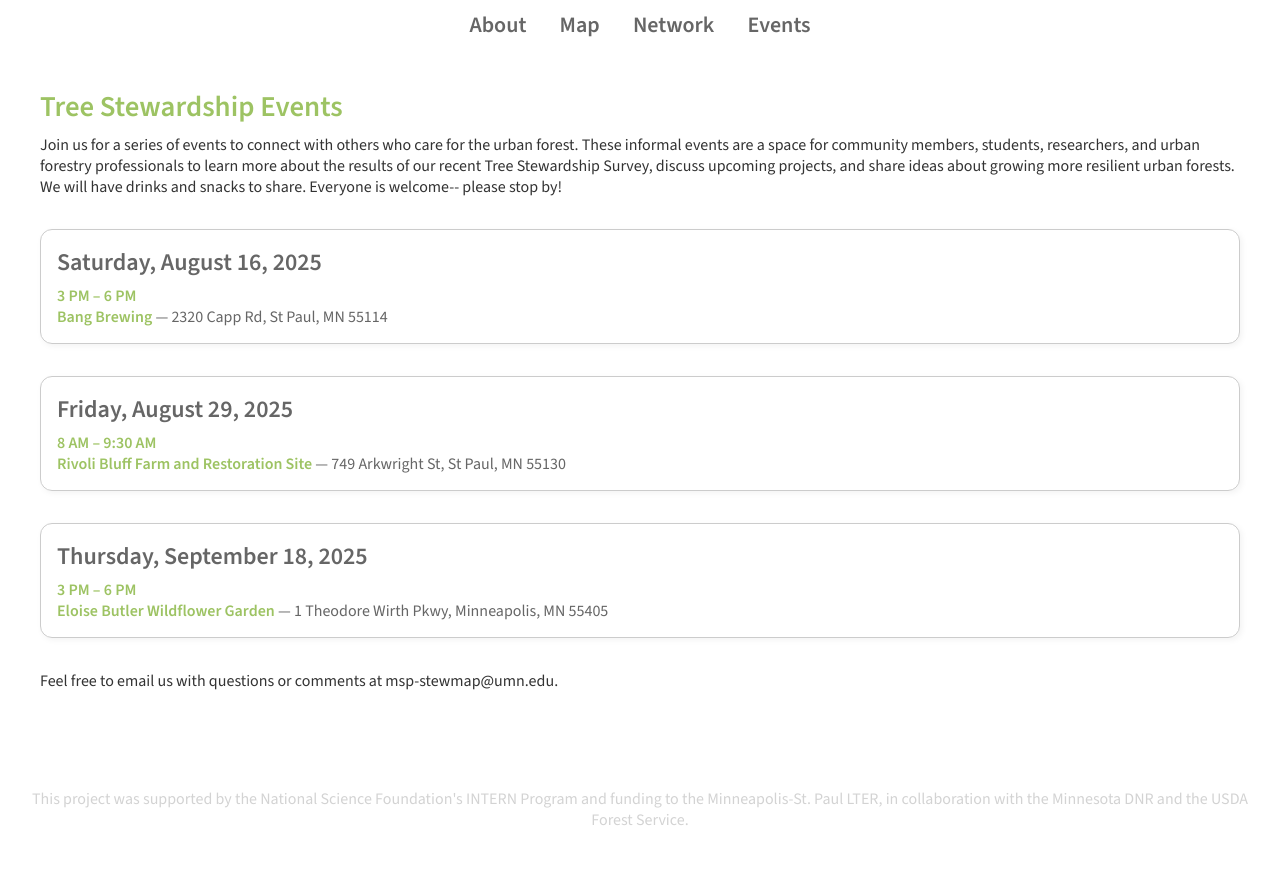
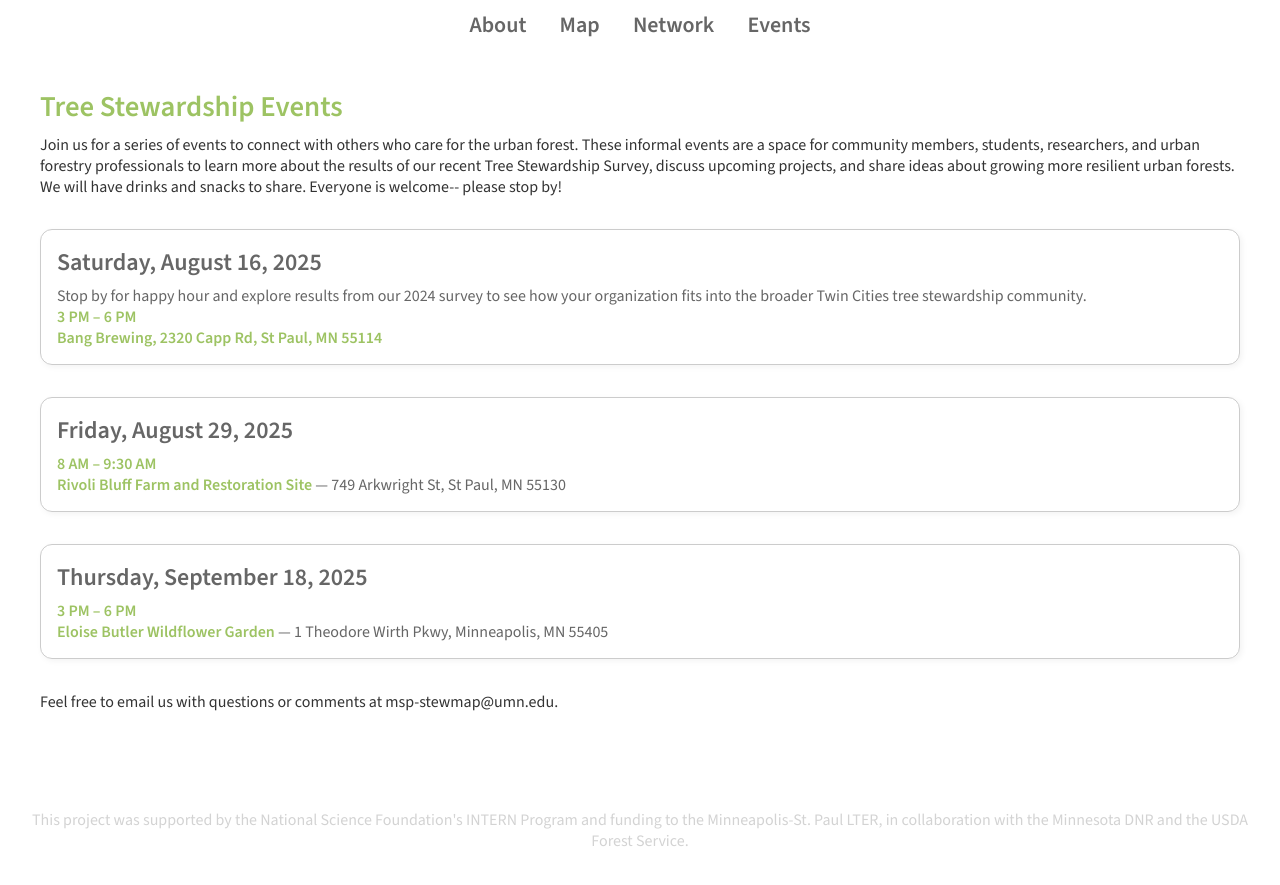
Before and after one commit to MSP-LTER/stewmap, a Jekyll site: the page built from events.md, in a window 1280 px wide. Shown: the top 885 px of the page. Built offline with Jekyll 4.4.1, drawn with Linux system fonts in a browser that asks for light colours.

Commit message:
Update events.md

```diff
--- a/events.md
+++ b/events.md
@@ -49,9 +49,10 @@ layout: default
 
 <div class="event-box">
   <div class="event-date">Saturday, August 16, 2025</div>
+  <div class="event-description">Stop by for happy hour and explore results from our 2024 survey to see how your organization fits into the broader Twin Cities tree stewardship community.</div>
   <div><span class="event-highlight">3 PM – 6 PM</span></div>
   <div>
-    <span class="event-highlight">Bang Brewing</span> — 2320 Capp Rd, St Paul, MN 55114
+    <span class="event-highlight">Bang Brewing, 2320 Capp Rd, St Paul, MN 55114</span>
   </div>
 </div>
 
```
